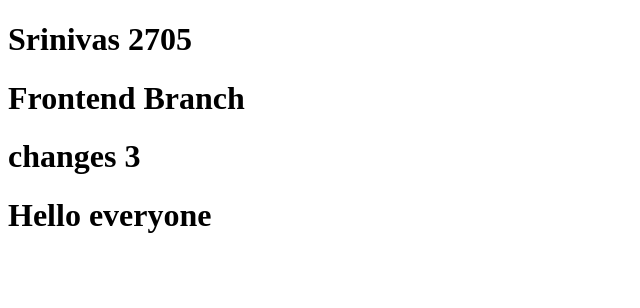
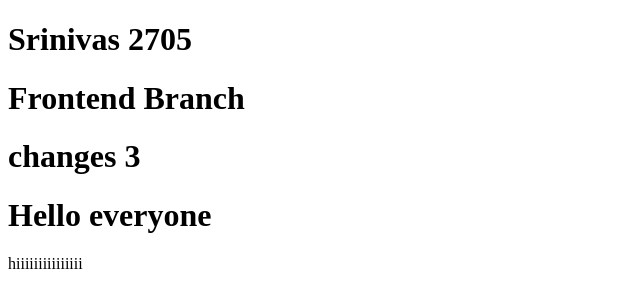
Before and after one commit to srinivas27-py/DRF-FS, a plain HTML site: page index.html in a window 1280 px wide. Shown: the whole page, without its empty margins (0-640 px from the left). Drawn offline with Linux system fonts and the light colour scheme.

Commit message:
feat: stash and conflict 2

```diff
--- a/index.html
+++ b/index.html
@@ -11,5 +11,6 @@
     <h1>Frontend Branch</h1>
     <h1>changes 3    </h1>
     <h1>Hello everyone</h1>
+    hiiiiiiiiiiiiiii
 </body>
 </html>
```
